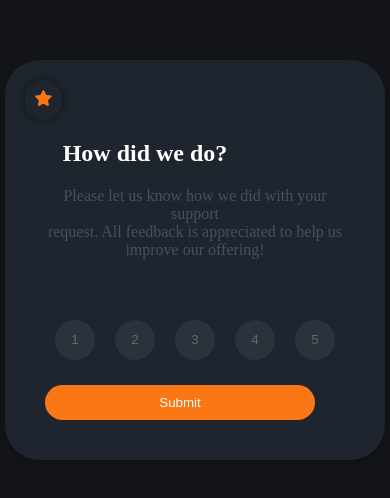
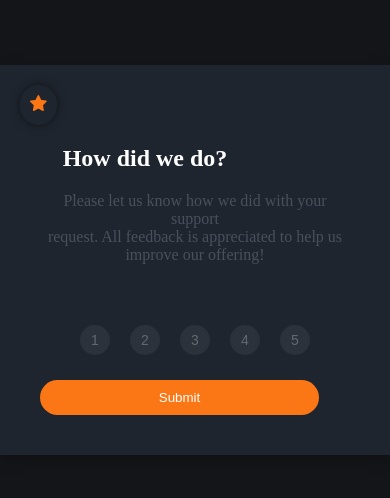
Before and after one commit to BlueTechDev/interactive-rating-component, a plain HTML site: page index.html in a window 390 px wide. Shown: the part 162-660 px from the top of the page. Drawn offline with Linux system fonts and the light colour scheme.

Commit message:
Mobile responsive 1.1.2

```diff
--- a/style.css
+++ b/style.css
@@ -134,3 +134,26 @@ html body {
     margin: 20px 0;
     font-weight: bold;
 }
+
+@media (max-width: 600px) { /* Media query for screens up to 600px wide (typical mobile screens) */
+    .card {
+        max-width: 100%; /* Full width on smaller screens */
+        border-radius: 0; /* Remove border-radius on smaller screens */
+    }
+
+    .rating-button {
+        width: 30px;
+        height: 30px;
+        font-size: 14px;
+        padding: 5px;
+    }
+
+    .rounded-button {
+        width: 80%;
+    }
+
+    .thank-you-card {
+        padding: 10px;
+        border-radius: 0;
+    }
+}
```
